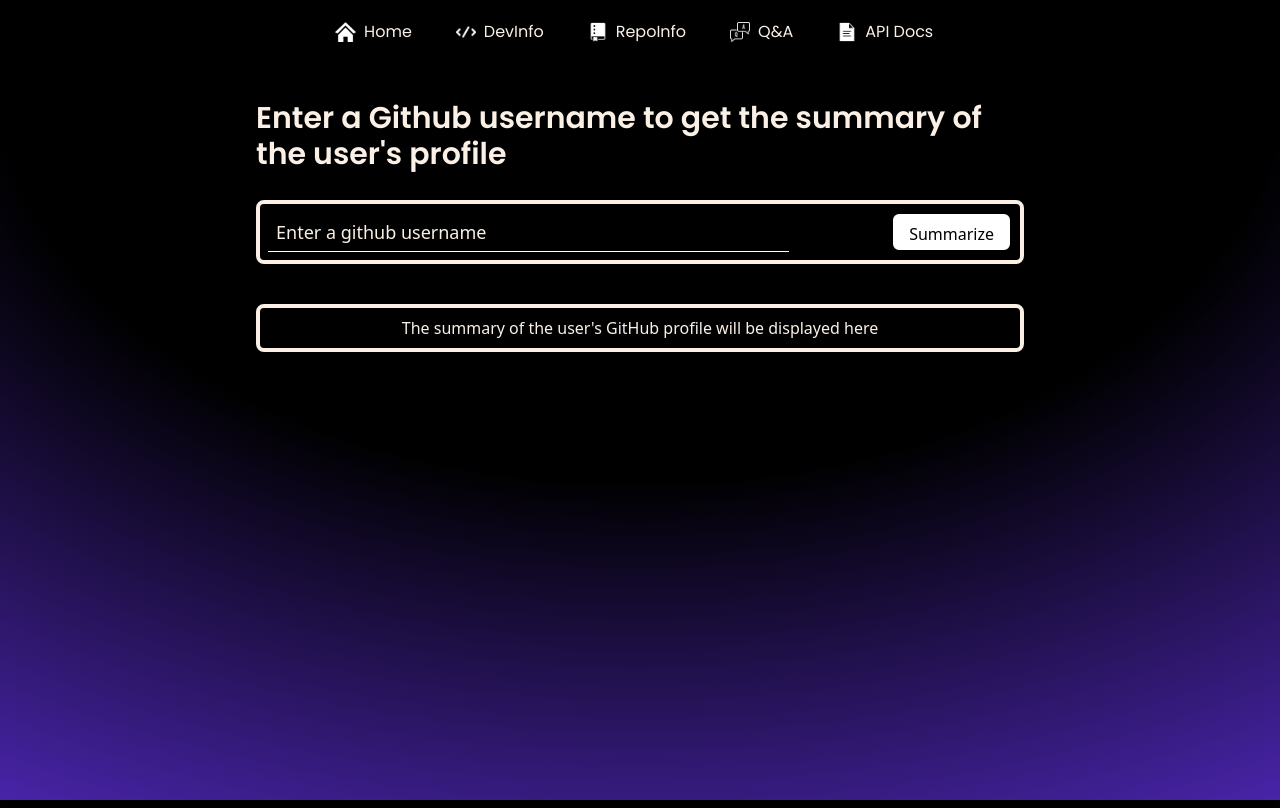
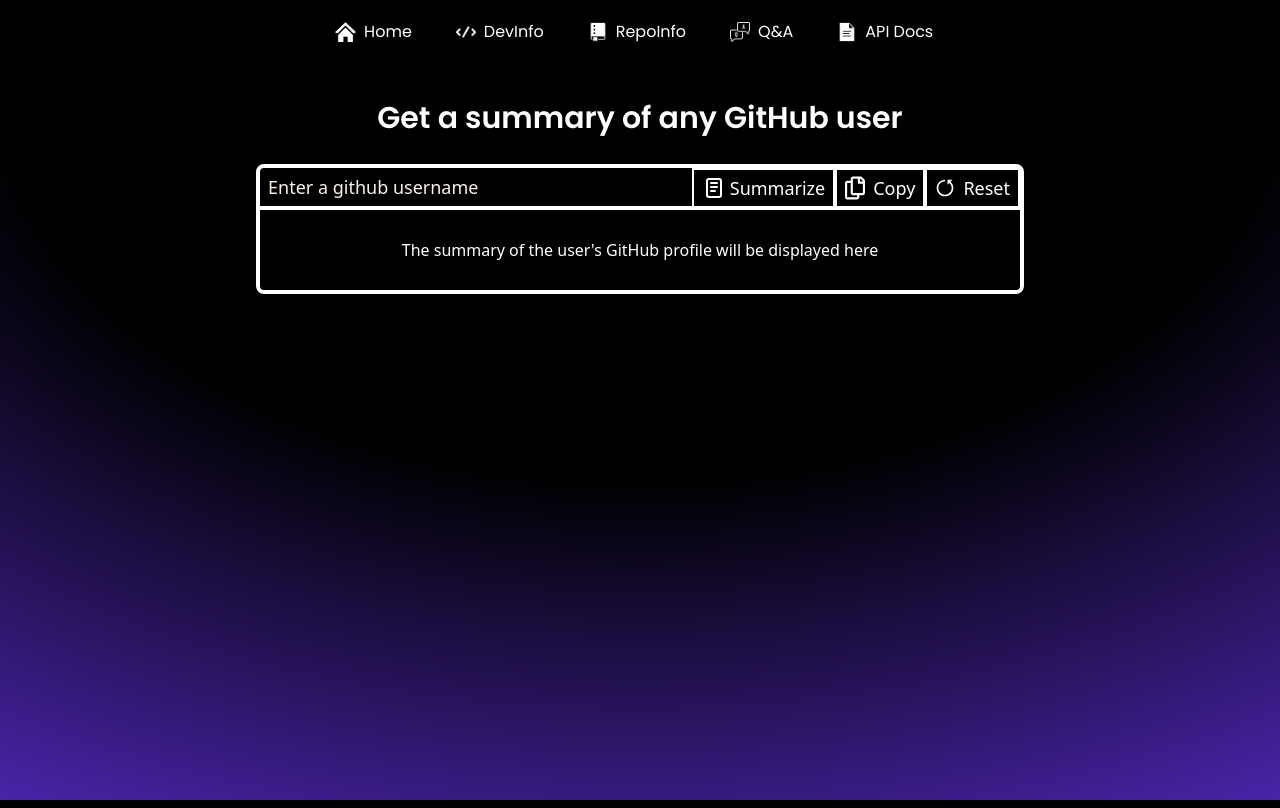
Before and after one commit to prodev717/dev-summary, a React (Vite) app in the folder frontend/: page /devinfo in a window 1280 px wide. Built offline with nearby package versions, Linux system fonts and the light colour scheme; what tailwindcss-motion would draw is missing.

Commit message:
Made changes in Devinfo page's style

```diff
--- a/frontend/src/components/common/NavBar.jsx
+++ b/frontend/src/components/common/NavBar.jsx
@@ -16,8 +16,8 @@ export default function NavBar() {
         {id: 5, text: 'API Docs', link: '/apidocs', icon: docsicon},
     ];
 
-    const navLinksStyle = 'text-[#FAF0E6] text-md px-3 py-2 rounded flex items-center gap-2 transition duration-300 group';
-    const navLinksStyleMobile = 'text-[#FAF0E6] text-lg  flex items-center gap-2 transition duration-500 rounded px-1 py-1 group';
+    const navLinksStyle = 'text-white text-md px-3 py-2 rounded flex items-center gap-2 transition duration-300 group';
+    const navLinksStyleMobile = 'text-white text-lg  flex items-center gap-2 transition duration-500 rounded px-1 py-1 group';
 
     const navList = navLinks.map((navLink) => {
         return (
@@ -35,7 +35,7 @@ export default function NavBar() {
             <nav className='fixed top-0 left-0 w-full bg-black px-5 py-3 font-poppins z-50'>
                 <div className='flex items-center justify-center'>
                     <div className='md:hidden fixed top-4 left-5'>
-                        <button className='text-[#FAF0E6]' onClick={() => setIsOpen(!isOpen)} >
+                        <button className='text-white' onClick={() => setIsOpen(!isOpen)} >
                             <svg fill='none' stroke='currentColor' strokeLinecap='round' strokeLinejoin='round' strokeWidth='2' viewBox='0 0 24 24' className='w-8 h-8'>
                                 <path d='M4 6h16M4 12h16M4 18h16'></path>
                             </svg>
--- a/frontend/src/components/sections/DevSummary.jsx
+++ b/frontend/src/components/sections/DevSummary.jsx
@@ -1,6 +1,9 @@
 import { useState } from 'react';
 import axios from 'axios';
-import { FaRegCopy } from "react-icons/fa";
+import { FaRegCopy } from 'react-icons/fa';
+import { TbNotes } from 'react-icons/tb';
+import { RiResetLeftFill } from 'react-icons/ri';
+
 
 export default function DevSummary() {
     const [username, setUsername] = useState('');
@@ -25,17 +28,19 @@ export default function DevSummary() {
     };
 
     return (
-        <div className="w-screen max-w-full flex flex-col items-center mt-2">
-            <div className="sm:w-[85%] h-16 lg:w-[60%] bg-black rounded-lg border-[#FAF0E6] border-4 flex flex-col justify-center items-center motion-preset-fade motion-duration-[2.5s]">
-                <div className="w-[100%] px-2 flex items-center justify-between">
+        <div className="w-screen max-w-full flex flex-col items-center justify-center mt-2">
+            <div className="sm:w-[95%] h-fit lg:w-[60%] bg-black rounded-lg border-white border-4 flex flex-col justify-center items-center motion-preset-fade motion-duration-[2.5s]">
+                <div className="w-[100%] flex sm:flex-wrap lg:flex-nowrap items-center justify-between border-b-white border-b-2">
                     <input
+                        id="username"
                         type="text"
                         placeholder="Enter a github username"
-                        className="sm:w-[75%] lg:w-[70%] border-b-white border-b-[1px] sm:text-md lg:text-lg h-10 py-1 px-2 bg-transparent my-5 text-[#FAF0E6] placeholder-[#FAF0E6] outline-none"
+                        className="sm:w-[100%] lg:w-[70%] sm:text-md lg:text-lg h-10 py-1 px-2 bg-transparent text-white placeholder-[#FAF0E6] outline-none sm:border-b-white sm:border-b-2"
                         onChange={(e) => setUsername(e.target.value)}
                     />
+                    <div className='flex'>
                         <button
-                        className="text-md h-10 py-2 px-4 bg-white text-black rounded-lg border-black border-2"
+                            className="w-fit flex gap-1 sm:text-md lg:text-lg h-10 py-1 px-2 bg-black text-white border-white border-2 hover:bg-white hover:text-black"
                             onClick={() => {
                                 if (!username) {
                                     alert('Please provide the username');
@@ -46,11 +51,31 @@ export default function DevSummary() {
                             }}
                             disabled={loading}
                         >
-                        Summarize
+                            <TbNotes className='h-7 w-6'/>
+                            <p>Summarize</p>
+                        </button>
+                        <button
+                            className="w-fit flex gap-2 sm:text-md lg:text-lg h-10 py-1 px-2 bg-black text-white border-white border-2 hover:bg-white hover:text-black"
+                            onClick={() => {navigator.clipboard.writeText(userSummary.summary)}}
+                        >
+                            <FaRegCopy className='h-7 w-5'/>
+                            <p>Copy</p>
+                        </button>
+                        <button
+                            className="w-fit flex gap-2 sm:text-md lg:text-lg h-10 py-1 px-2 bg-black text-white border-white border-2 hover:bg-white hover:text-black"
+                            onClick={() => {
+                                setUsername('');
+                                setUserSummary('');
+                                setLoading(false);
+                                document.getElementById('username').value = '';
+                            }}
+                        >
+                            <RiResetLeftFill className='h-7 w-5'/>
+                            <p>Reset</p>
                         </button>
                     </div>
                 </div>
-            <div className="sm:w-[85%] lg:w-[60%] mb-10 h-fit bg-blac text-white rounded-lg border-[#FAF0E6] border-4 mt-10 flex flex-col justify-center items-center px-2 py-2 motion-preset-fade motion-duration-[2.5s]">
+                <div className="w-[93%] h-fit text-white flex flex-col justify-center items-center px-2 py-2 motion-preset-fade motion-duration-[2.5s] my-5">
                     {loading ? (
                         <div
                         className="inline-block h-12 w-12 mb-4 animate-spin rounded-full border-4 border-solid border-white border-current border-r-transparent align-[-0.125em] motion-reduce:animate-[spin_1.5s_linear_infinite]"
@@ -61,23 +86,16 @@ export default function DevSummary() {
                         </div>
                     ) : null}
                     {userSummary&& !loading ? (
-                    <div className="text-[#FAF0E6] border-[#FAF0E6] flex flex-col items-center">
-                        <h1 className='text-2xl text-center'><strong>Summary</strong></h1>
+                        <div className="text-white border-[#FAF0E6] flex flex-col items-center">
                             <p className='my-1'>{userSummary.summary}</p>
-                        <button
-                            className="w-fit flex gap-2 sm:text-md lg:text-lg h-10 py-1 px-2 my-2 bg-black text-white rounded-lg border-[#FAF0E6] border-2"
-                            onClick={() => {navigator.clipboard.writeText(userSummary.summary)}}
-                        >
-                            <FaRegCopy className='h-7 w-5'/>
-                            <p>Copy</p>
-                        </button>
                         </div>
                     ) : (
-                    <p className="text-[#FAF0E6] text-md">
+                        <p className="text-white text-md">
                             The summary of the user's GitHub profile will be displayed here
                         </p>
                     )}
                 </div>
             </div>
+        </div>
     );
 };
--- a/frontend/src/components/sections/RepoSummary.jsx
+++ b/frontend/src/components/sections/RepoSummary.jsx
@@ -8,8 +8,8 @@ export default function RepoSummary() {
     const [repoSummary, setRepoSummary] = useState(null);
     const [loading, setLoading] = useState(false);
 
-    function handleSummary() {
-        axios.get(
+    async function handleSummary() {
+        await axios.get(
             `http://localhost:8000/repoinfo/${username}/${repository}`,
             {
                 headers: { 'Content-Type': 'application/json' }
--- a/frontend/src/pages/DevInfo.jsx
+++ b/frontend/src/pages/DevInfo.jsx
@@ -2,9 +2,9 @@ import DevSummary from "../components/sections/DevSummary";
 
 export default function DevInfo() {
     return (
-        <div className='h-screen flex flex-col items-center pt-[80px]'>
-            <h1 className='text-[#FAF0E6] sm:text-xl lg:text-3xl font-poppins font-semibold sm:my-3 lg:my-5 sm:w-[85%] lg:w-[60%]'>
-                Enter a Github username to get the summary of the user's profile
+        <div className='h-screen flex flex-col items-center pt-[80px] scrollbar-track-gray-950'>
+            <h1 className='text-white text-center sm:text-xl lg:text-3xl font-poppins font-semibold sm:my-3 lg:my-5 sm:w-[85%] lg:w-[60%]'>
+                Get a summary of any GitHub user
             </h1>
             <DevSummary />
         </div>
```
Lines whose indentation alone changed are shown as unchanged.
